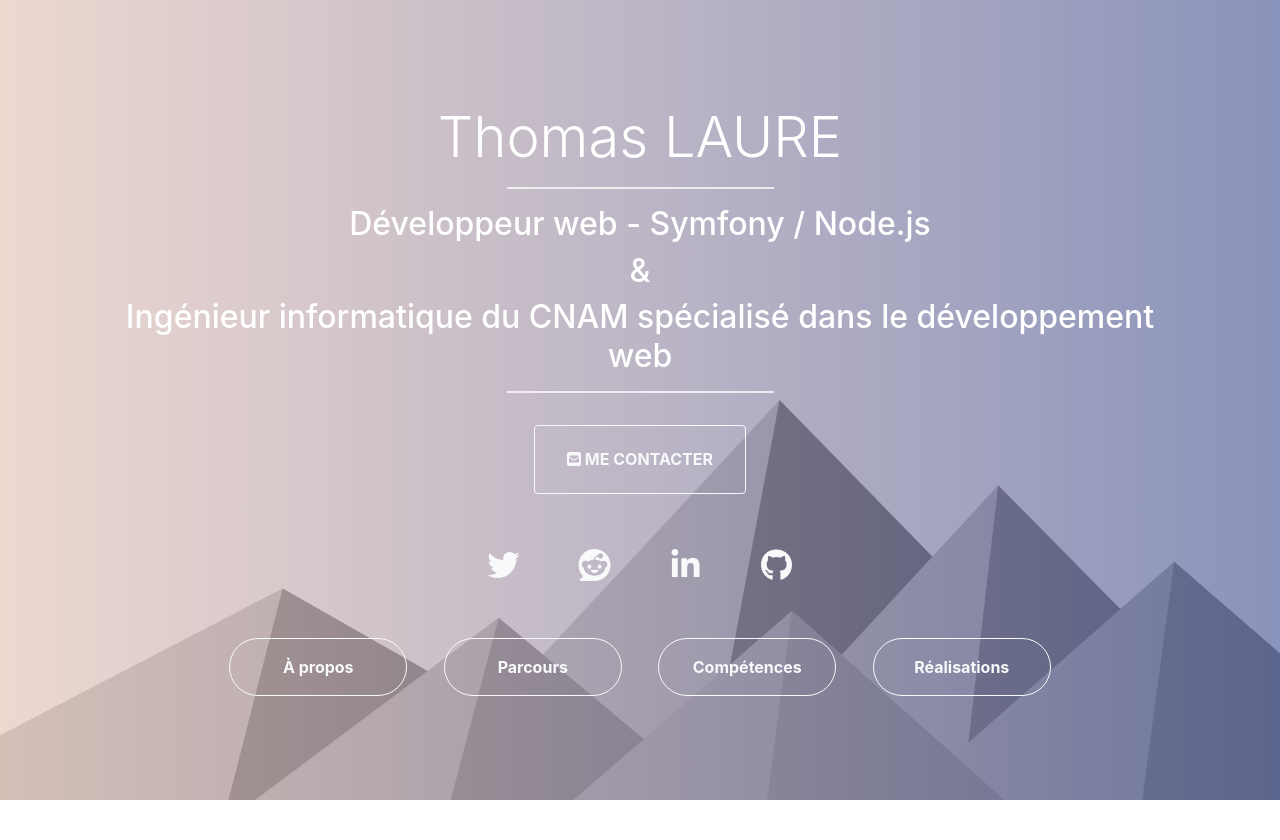
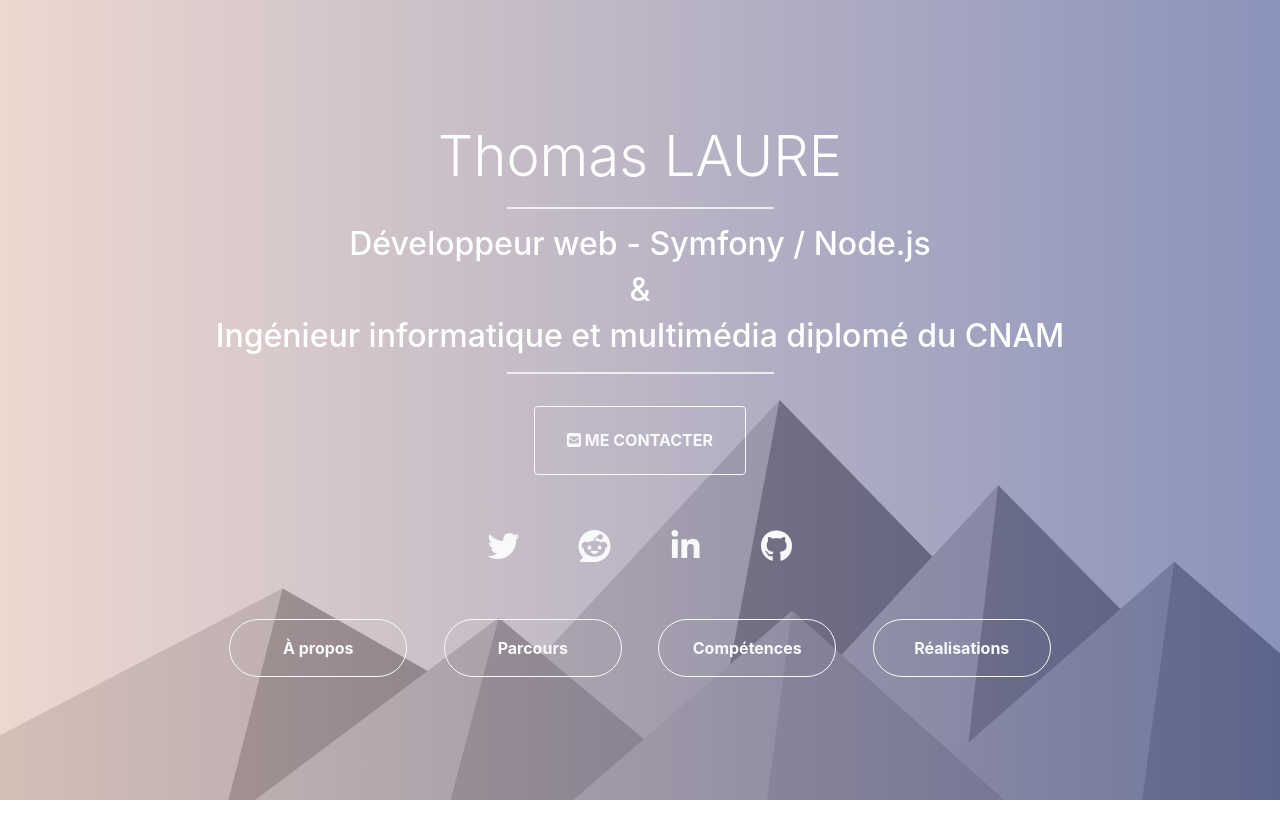
Before and after one commit to thlaure/portfoliov3, a PHP site: page /views/home.php in a window 1280 px wide. Shown: the top 840 px of the page. Run offline with PHP 8.4, Linux system fonts and the light colour scheme; the template is opened without the code that fills it, so the values that code supplies are empty; some libraries are stand-ins or nearby versions.

Commit message:
Update title

```diff
--- a/views/home.php
+++ b/views/home.php
@@ -14,7 +14,7 @@
                 <hr class="sm-separator w-25 mx-auto">
                 <h2>Développeur web - Symfony / Node.js</h2>
                 <h2>&</h2>
-                <h2>Ingénieur informatique du CNAM spécialisé dans le développement web</h2>
+                <h2>Ingénieur informatique et multimédia diplomé du CNAM</h2>
                 <hr class="sm-separator w-25 mx-auto">
             </section>
             <div class="container">
```
